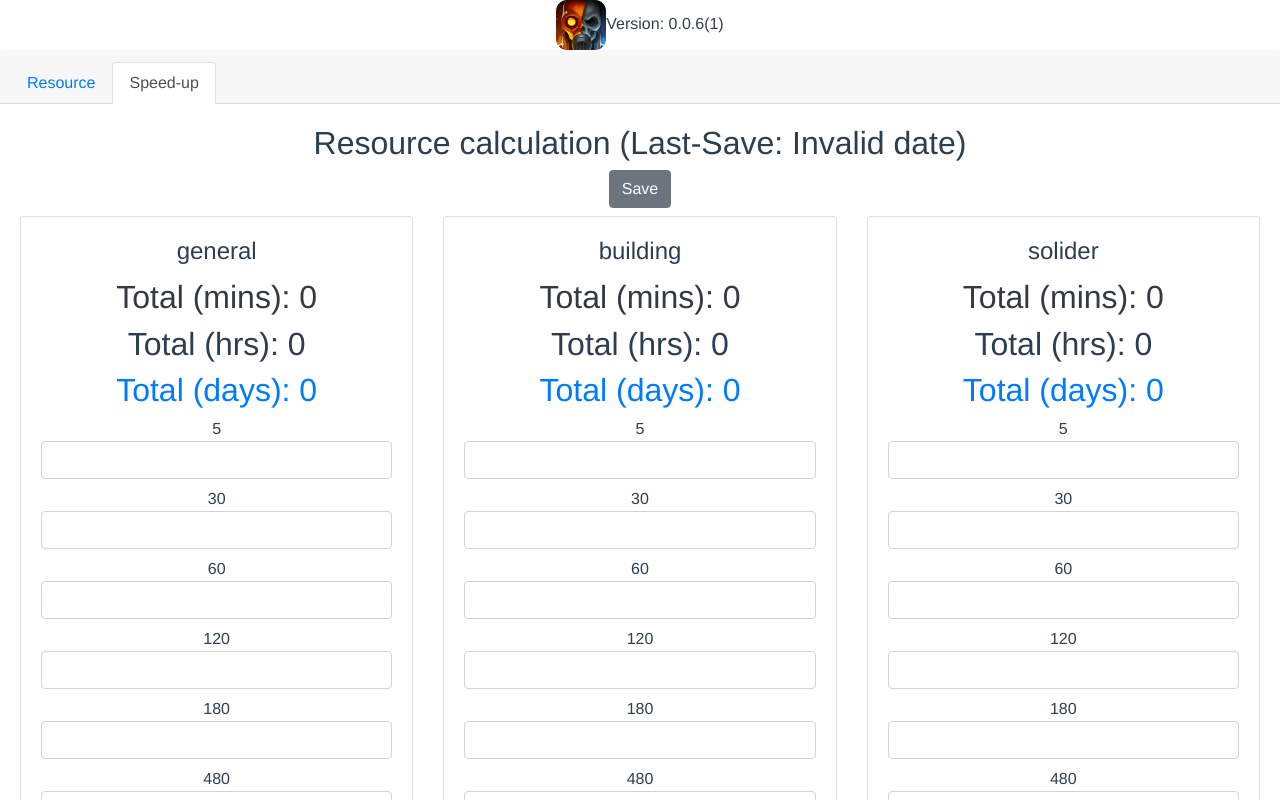
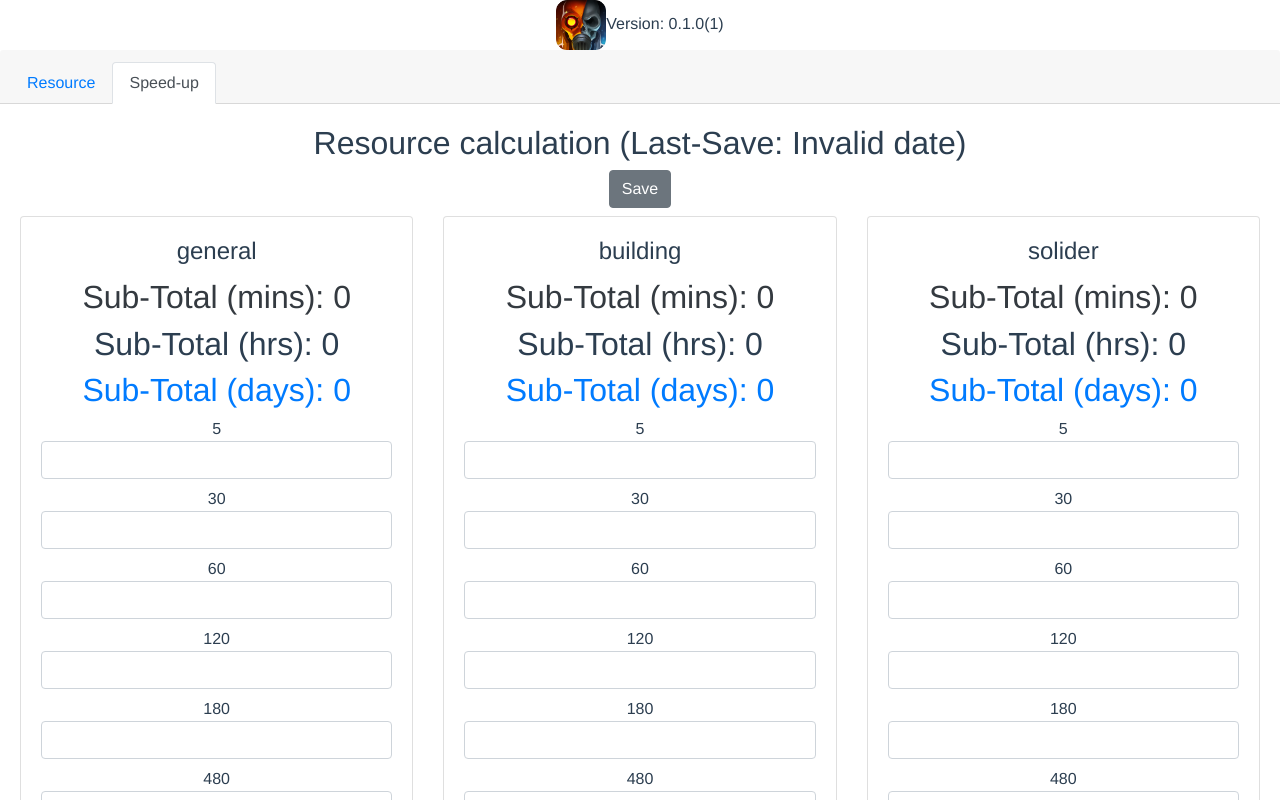
Before and after one commit to kenobikty/openAITool, a Vue app: page / in a window 1280 px wide. Both pictures are taken after a click on the tab "Speed-up". Shown: the top 800 px of the page. Built offline with nearby package versions, Linux system fonts and the light colour scheme.

Commit message:
[v0.1.0] speed up calculate

```diff
--- a/src/App.vue
+++ b/src/App.vue
@@ -1,7 +1,7 @@
 <template>
   <div id="app">
     <img alt="logo" height="50" src="./assets/logo.png">
-    <span>Version: 0.0.6(1)</span>
+    <span>Version: 0.1.0(1)</span>
     <WasteLand/>
   </div>
 </template>
--- a/src/components/SpeedUp.vue
+++ b/src/components/SpeedUp.vue
@@ -9,13 +9,13 @@
                 >
                     <template v-if="packageOwned[key]">
                         <h2 class="text-dark">
-                            Total (mins): {{ subtotal(key)}}
+                            Sub-Total (mins): {{ subtotal(key)}}
                         </h2>
                         <h2>
-                            Total (hrs): {{ subtotal(key) | handleMinutes('h')}}
+                            Sub-Total (hrs): {{ subtotal(key) | handleMinutes('h')}}
                         </h2>
                         <h2 class="text-primary">
-                            Total (days): {{ subtotal(key) | handleMinutes('d')}}
+                            Sub-Total (days): {{ subtotal(key) | handleMinutes('d')}}
                         </h2>
                     </template>
                     <div v-for="(n,i) in amountType" :key="i" class="mb-2">
```
